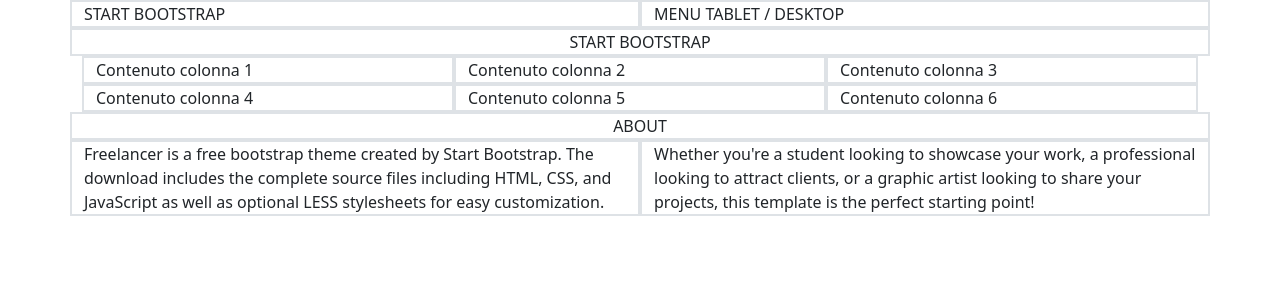
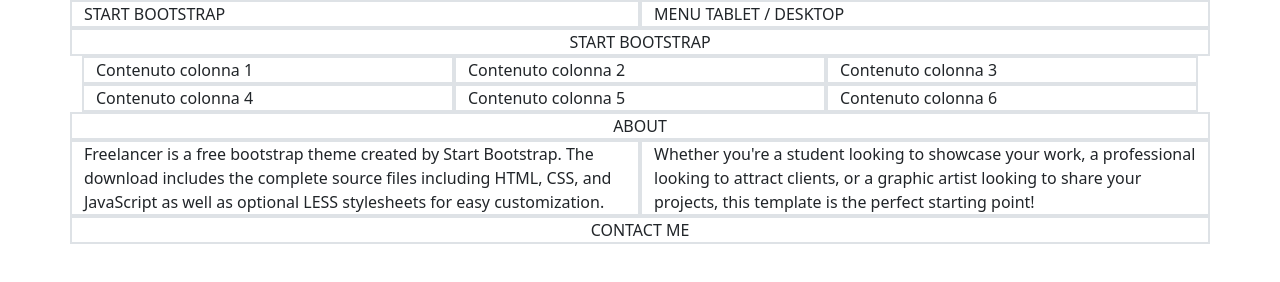
Before and after one commit to EmanueleCozzolino18/html-css-bootstrap-freelancer, a plain HTML site: page index.html in a window 1280 px wide. Drawn offline with nearby package versions, Linux system fonts and the light colour scheme.

Commit message:
[UPD] Created the contact section

```diff
--- a/index.html
+++ b/index.html
@@ -45,7 +45,7 @@
         <section id="ec_portfolio">
             <div class="container-xl">
                 <div class="row m-auto">
-                    <div class="col-12 col-sm-6 col-md-4 mb-md-0 border border-2">
+                    <div class="col-12 col-sm-6 col-md-4 mb-3 mb-md-0 border border-2">
                         Contenuto colonna 1
                     </div>
                     <div class="col-12 col-sm-6 col-md-4 mb-3 mb-md-0 border border-2">
@@ -88,8 +88,20 @@
                         point!</div>
                 </div>
             </div>
+        </section>
 
+        <!--QUARTA SEZIONE CONTACT-->
+        <section id="ec_contact">
+            <div class="container-xl">
+                <div class="row">
+                    <div class="col border border-2 text-center">
+                        CONTACT ME
+                    </div>
+                </div>
+            </div>
         </section>
+
+
 
     </main>
 
```
